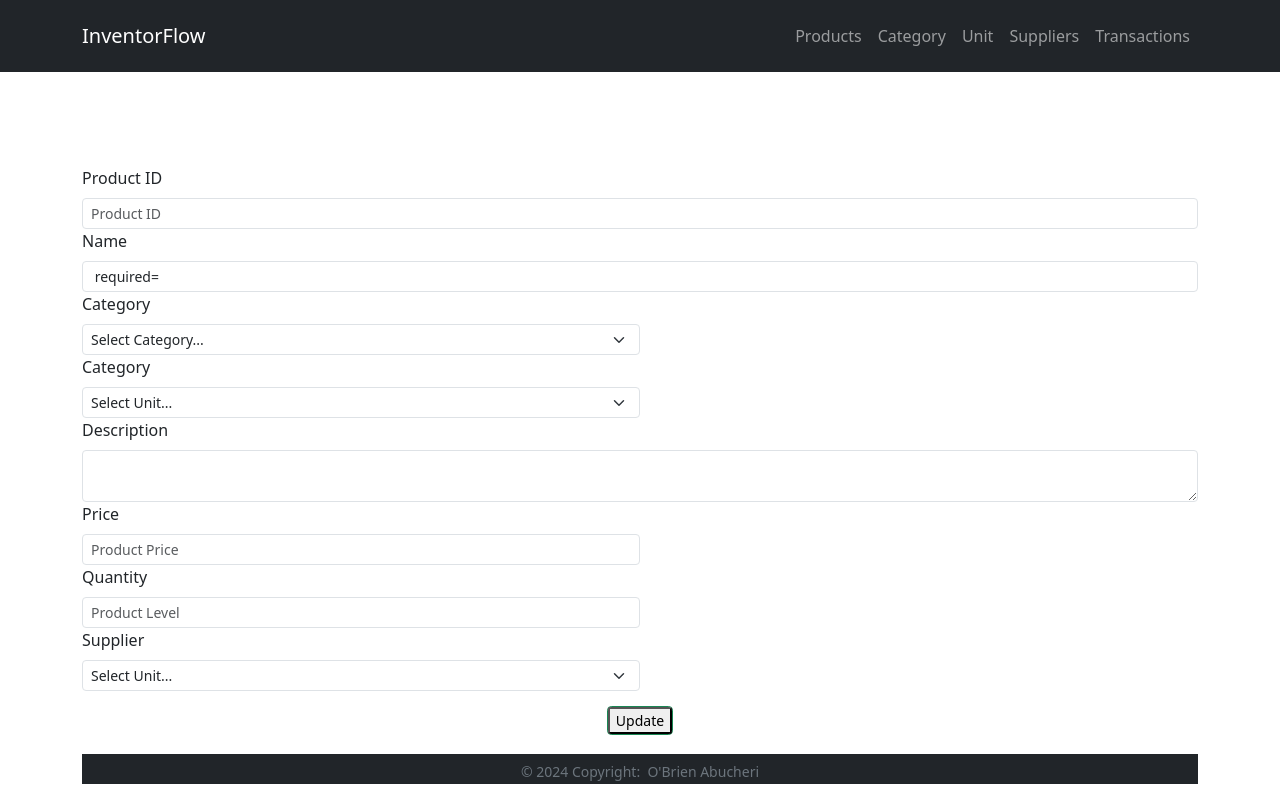
After one commit to Abucheri/InventorFlow_v0.0.1, a Flask app: page /edit_products/1 in a window 1280 px wide. The commit adds this page. Run offline with Flask 3, Linux system fonts and the light colour scheme; the visitor is signed in with stand-in values (Sample User, id 1); data that the repository does not hold is empty; some libraries are stand-ins or nearby versions.

Commit message:
added logic for products and transactions plus a minor edit ot suppliers

```diff
--- a/app.py
+++ b/app.py
@@ -308,6 +308,223 @@ def delete_suppliers(id):
     flash(f'Supplier "{supplier_name}" deleted successfully!', 'success')
     return redirect(url_for('suppliers'))
 
+# =======products=======
+@app.route('/products', methods=['GET'], strict_slashes=False)
+def products():
+    """Displays all products with their relevant details or search results with pagination"""
+    cursor = mysql.connection.cursor()
+
+    # Get the search query and page number from the request arguments
+    search_query = request.args.get('search', '')
+    page = request.args.get('page', 1, type=int)
+    per_page = 10
+    offset = (page - 1) * per_page
+
+    # Fetch categories, units, and suppliers for the dropdowns
+    cursor.execute("SELECT id, name FROM categories ORDER BY name ASC")
+    categories = cursor.fetchall()
+
+    cursor.execute("SELECT id, unit FROM units ORDER BY unit ASC")
+    units = cursor.fetchall()
+
+    cursor.execute("SELECT id, supplier_name FROM suppliers ORDER BY supplier_name ASC")
+    suppliers = cursor.fetchall()
+
+    # Base SQL query
+    base_sql = """
+    SELECT p.id, p.product_name AS name, c.name AS category, u.unit AS unit, p.description AS description, p.price AS price, p.quantity AS quantity,
+        s.supplier_name AS supplier, p.created_at AS create_date
+    FROM products AS p
+    LEFT JOIN categories AS c
+        ON p.product_category_id = c.id
+    LEFT JOIN units AS u
+        ON p.product_unit_id = u.id
+    LEFT JOIN suppliers AS s
+        ON p.product_supplier_id = s.id
+    """
+
+    # Modify the query if there is a search query
+    if search_query:
+        search_sql = base_sql + " WHERE p.product_name LIKE %s OR c.name LIKE %s OR u.unit LIKE %s OR s.supplier_name LIKE %s ORDER BY p.created_at DESC LIMIT %s OFFSET %s"
+        search_param = f"%{search_query}%"
+        cursor.execute(search_sql, (search_param, search_param, search_param, search_param, per_page, offset))
+    else:
+        pagination_sql = base_sql + " ORDER BY p.created_at DESC LIMIT %s OFFSET %s"
+        cursor.execute(pagination_sql, (per_page, offset))
+
+    products = cursor.fetchall()
+
+    # Get the total number of products for pagination
+    if search_query:
+        count_sql = "SELECT COUNT(*) FROM products AS p LEFT JOIN categories AS c ON p.product_category_id = c.id LEFT JOIN units AS u ON p.product_unit_id = u.id LEFT JOIN suppliers AS s ON p.product_supplier_id = s.id WHERE p.product_name LIKE %s OR c.name LIKE %s OR u.unit LIKE %s OR s.supplier_name LIKE %s"
+        cursor.execute(count_sql, (search_param, search_param, search_param, search_param))
+    else:
+        count_sql = "SELECT COUNT(*) FROM products"
+        cursor.execute(count_sql)
+
+    total_products = cursor.fetchone()[0]
+    total_pages = (total_products + per_page - 1) // per_page
+
+    cursor.close()
+
+    return render_template('index.html', categories=categories, units=units, suppliers=suppliers, products=products, search_query=search_query, page=page, total_pages=total_pages)
+
+@app.route('/add_products', methods=['POST'], strict_slashes=False)
+def add_products():
+    """Adds new product into the DB"""
+    if request.method == 'POST':
+        p_name = request.form['p_name']
+        p_category = request.form['p_category']
+        p_unit = request.form['p_unit']
+        p_desc = request.form['p_desc']
+        p_price = float(request.form['p_price'])
+        p_quantity = request.form['p_quantity']
+        p_supplier = request.form['p_supplier']
+        p_date = format_time_from_UI(request.form['p_date'])
+        cursor = mysql.connection.cursor()
+        cursor.execute("INSERT INTO products (id, product_name, product_category_id, product_unit_id, description, price, quantity, product_supplier_id, created_at) VALUES (%s, %s, %s, %s, %s, %s, %s, %s, %s)", (str(uuid4()), p_name, p_category, p_unit, p_desc, p_price, p_quantity, p_supplier, p_date))
+        mysql.connection.commit()
+        cursor.close()
+        flash(f'Product "{p_name}" added successfully!', 'success')
+        return redirect(url_for('products'))
+
+
+@app.route('/edit_products/<id>', methods=['GET', 'POST'], strict_slashes=False)
+@login_required(['admin', 'user'])
+def edit_products(id):
+    """Updates products by ID"""
+    if request.method == 'POST':
+        p_name = request.form['p_name']
+        p_category = request.form['p_category']
+        p_unit = request.form['p_unit']
+        p_desc = request.form['p_desc']
+        p_price = float(request.form['p_price'])
+        p_quantity = request.form['p_quantity']
+        p_supplier = request.form['p_supplier']
+
+        cursor = mysql.connection.cursor()
+        cursor.execute("""
+            UPDATE products SET product_name = %s, product_category_id = %s, product_unit_id = %s, description = %s, price = %s, quantity = %s, product_supplier_id = %s, updated_at = %s WHERE id = %s
+        """, (p_name, p_category, p_unit, p_desc, p_price, p_quantity, p_supplier, updated_date(), id))
+
+        mysql.connection.commit()
+        cursor.close()
+        flash(f'Product "{p_name}" updated successfully!', 'success')
+        return redirect(url_for('products'))
+    else:
+        cursor = mysql.connection.cursor()
+
+        # Fetch the product details
+        cursor.execute("SELECT * FROM products WHERE id = %s", (id,))
+        product = cursor.fetchone()
+
+        # Fetch categories, units, and suppliers for dropdowns
+        cursor.execute("SELECT id, name FROM categories ORDER BY name ASC")
+        categories = cursor.fetchall()
+
+        cursor.execute("SELECT id, unit FROM units ORDER BY unit ASC")
+        units = cursor.fetchall()
+
+        cursor.execute("SELECT id, supplier_name FROM suppliers ORDER BY supplier_name ASC")
+        suppliers = cursor.fetchall()
+
+        cursor.close()
+        return render_template('edit_products.html', product=product, categories=categories, units=units,
+                               suppliers=suppliers)
+
+@app.route('/delete_product/<id>', methods=['GET'], strict_slashes=False)
+@login_required(['admin', 'user'])
+def delete_product(id):
+    """Delete product by ID"""
+    cursor = mysql.connection.cursor()
+    cursor.execute("SELECT product_name FROM products WHERE id = %s", (id,))
+    product_name = cursor.fetchone()[0]
+    cursor.execute("DELETE FROM products WHERE id = %s", (id,))
+    mysql.connection.commit()
+    cursor.close()
+    flash(f'Product "{product_name}" deleted successfully!', 'success')
+    return redirect(url_for('products'))
+
+
+# @app.route('/analytics', methods=['GET', 'POST'], strict_slashes=False)
+# def analytics():
+#     """Displays a summary of the app data"""
+#     cursor = mysql.connection.cursor()
+#
+#     # Query counts for bar chart
+#     cursor.execute("SELECT COUNT(*) FROM products")
+#     product_count = cursor.fetchone()[0]
+#
+#     cursor.execute("SELECT COUNT(*) FROM categories")
+#     category_count = cursor.fetchone()[0]
+#
+#     cursor.execute("SELECT COUNT(*) FROM units")
+#     unit_count = cursor.fetchone()[0]
+#
+#     cursor.execute("SELECT COUNT(*) FROM suppliers")
+#     supplier_count = cursor.fetchone()[0]
+#
+#     # Query data for line chart (example query)
+#     cursor.execute(
+#         "SELECT DATE_FORMAT(created_at, '%Y-%m-%d') AS date, COUNT(*) AS count FROM transactions GROUP BY DATE_FORMAT(created_at, '%Y-%m-%d')")
+#     data = cursor.fetchall()
+#     labels = [row[0] for row in data]
+#     counts = [row[1] for row in data]
+#
+#     # Close cursor and connection
+#     cursor.close()
+#
+#     # Render template with data
+#     return render_template('summary.html', product_count=product_count, category_count=category_count,
+#                            unit_count=unit_count, supplier_count=supplier_count, labels=labels, counts=counts)
+
+# =======transactions page=======
+# Add this route to display the transactions page
+@app.route('/transactions', methods=['GET'], strict_slashes=False)
+@login_required(['admin', 'user'])
+def transactions():
+    """Displays all transactions with their relevant details or search results with pagination"""
+    cursor = mysql.connection.cursor()
+
+    # Get the search query and page number from the request arguments
+    search_query = request.args.get('search', '')
+    page = request.args.get('page', 1, type=int)
+    per_page = 10
+    offset = (page - 1) * per_page
+
+    # Base SQL query
+    base_sql = """
+    SELECT t.id, t.product_name, t.price, t.quantity, s.supplier_name, t.created_at
+    FROM transactions AS t
+    LEFT JOIN suppliers AS s ON t.supplier_name_id = s.id
+    """
+
+    # Modify the query if there is a search query
+    if search_query:
+        search_sql = base_sql + " WHERE t.product_name LIKE %s OR s.supplier_name LIKE %s ORDER BY t.created_at DESC LIMIT %s OFFSET %s"
+        search_param = f"%{search_query}%"
+        cursor.execute(search_sql, (search_param, search_param, per_page, offset))
+    else:
+        pagination_sql = base_sql + " ORDER BY t.created_at DESC LIMIT %s OFFSET %s"
+        cursor.execute(pagination_sql, (per_page, offset))
+
+    transactions = cursor.fetchall()
+
+    # Get the total number of transactions for pagination
+    if search_query:
+        count_sql = "SELECT COUNT(*) FROM transactions AS t LEFT JOIN suppliers AS s ON t.supplier_name_id = s.id WHERE t.product_name LIKE %s OR s.supplier_name LIKE %s"
+        cursor.execute(count_sql, (search_param, search_param))
+    else:
+        count_sql = "SELECT COUNT(*) FROM transactions"
+        cursor.execute(count_sql)
+
+    total_transactions = cursor.fetchone()[0]
+    total_pages = (total_transactions + per_page - 1) // per_page
+
+    cursor.close()
+
+    return render_template('transactions.html', transactions=transactions, search_query=search_query, page=page, total_pages=total_pages)
+
 
 if __name__ == '__main__':
     port = 5000
--- a/templates/base.html
+++ b/templates/base.html
@@ -28,11 +28,11 @@
                 <div class="container"><a class="navbar-brand d-flex align-items-center" href="{{ url_for('home') }}"><span>InventorFlow</span></a><button data-bs-toggle="collapse" class="navbar-toggler" data-bs-target="#navcol-5"><span class="visually-hidden">Toggle navigation</span><span class="navbar-toggler-icon"></span></button>
                     <div class="collapse navbar-collapse" id="navcol-5">
                         <ul class="navbar-nav ms-auto">
-{#                            <li class="nav-item"><a class="nav-link" href="{{ url_for('products') }}">Products</a></li>#}
+                            <li class="nav-item"><a class="nav-link" href="{{ url_for('products') }}">Products</a></li>
                             <li class="nav-item"><a class="nav-link" href="{{ url_for('categories') }}">Category</a></li>
                             <li class="nav-item"><a class="nav-link" href="{{ url_for('units') }}">Unit</a></li>
                             <li class="nav-item"><a class="nav-link" href="{{ url_for('suppliers') }}">Suppliers</a></li>
-{#                            <li class="nav-item"><a class="nav-link" href="{{ url_for('transactions') }}">Transactions</a></li>#}
+                            <li class="nav-item"><a class="nav-link" href="{{ url_for('transactions') }}">Transactions</a></li>
 {#                            <li class="nav-item"><a class="nav-link" href="{{ url_for('summary') }}">Summary</a></li>#}
                         </ul>
                     </div>
--- /dev/null
+++ b/templates/edit_products.html
@@ -0,0 +1,79 @@
+{% extends 'base.html' %}
+
+{% block title %}Edit Products{% endblock %}
+
+{% block content %}
+    <div style="margin-top: 150px;">
+        {% with messages = get_flashed_messages() %}
+            {% if messages %}
+                <ul class="flashes">
+                    {% for message in messages %}
+                        <li>{{ message }}</li>
+                    {% endfor %}
+                </ul>
+            {% endif %}
+        {% endwith %}
+        <form method="POST">
+            <div class="col-12">
+                <label class="form-label" for="id">Product ID</label>
+                <input class="form-control form-control-sm" type="text" id="product_id" name="id" placeholder="Product ID"  value="{{ product[0] }}">
+            </div>
+            <div class="col-md-12">
+                <label class="form-label" for="name">Name</label>
+                <input class="form-control form-control-sm" type="text" id="name" name="p_name" placeholder="Enter product name" value="{{ product[1] }} required="">
+            </div>
+            <div class="col-md-6">
+                <label class="form-label" for="category">Category</label>
+                <select class="form-select form-select-sm" id="category" name="p_category" required="">
+                    <optgroup label="Product Category">
+                        <option value="">Select Category...</option>
+                        {% for category in categories %}
+                            <option value="{{ category[0] }}" {% if category[0] == product[2] %}selected{% endif %}>{{ category[1] }}</option>
+                        {% endfor %}
+                    </optgroup>
+                </select>
+            </div>
+            <div class="col-md-6">
+                <label class="form-label" for="unit">Category</label>
+                <select class="form-select form-select-sm" id="unit" name="p_unit" required="">
+                    <optgroup label="Product Category">
+                        <option value="">Select Unit...</option>
+                        {% for unit in units %}
+                            <option value="{{ unit[0] }}" {% if unit[0] == product[3] %}selected{% endif %}>{{ unit[1] }}</option>
+                        {% endfor %}
+                    </optgroup>
+                </select>
+            </div>
+            <div class="col-12">
+                <label class="form-label" for="description">Description</label>
+                <textarea class="form-control form-control-sm" id="description" name="p_desc" placeholder="Write the product description here..." required="">
+                    {{ product[4] }}
+                </textarea>
+            </div>
+            <div class="col-md-6">
+                <label class="form-label" for="price">Price</label>
+                <input class="form-control form-control-sm" type="number" id="price" name="p_price" value="{{ product[5] }}" placeholder="Product Price" required="">
+            </div>
+            <div class="col-md-6">
+                <label class="form-label" for="quantity">Quantity</label>
+                <input class="form-control form-control-sm" type="number" id="quantity-1" name="p_quantity" value="{{ product[6] }}" required="" placeholder="Product Level">
+            </div>
+            <div class="col-md-6">
+                <label class="form-label" for="supplier">Supplier</label>
+                <select class="form-select form-select-sm" id="supplier" name="p_supplier" required="">
+                    <optgroup label="Product Category">
+                        <option value="">Select Unit...</option>
+                        {% for supplier in suppliers %}
+                            <option value="{{ supplier[0] }}" {% if supplier[0] == product[7] %}selected{% endif %}>{{ supplier[1] }}</option>
+                        {% endfor %}
+                    </optgroup>
+                </select>
+            </div>
+            <div class="text-center" style="margin-top: 15px;">
+                <input class="btn btn-sm btn-success" type="submit" name="save" value="Update">
+            </div>
+        </form>
+    </div>
+
+
+{% endblock content %}
--- a/templates/suppliers.html
+++ b/templates/suppliers.html
@@ -50,7 +50,7 @@
                                     <tbody>
                                         {% for supplier in suppliers.items %}
                                             <tr>
-                                                <td class="text-truncate" style="max-width: 200px;">{{ loop.index }}</td>
+                                                <td class="text-truncate" style="max-width: 200px;">{{ loop.index + (suppliers.page - 1) * suppliers.per_page }}</td>
                                                 <td>{{ supplier[1] }}</td>
                                                 <td>{{ supplier[2] }}</td>
                                                 <td>{{ supplier[3] }}</td>
```
Also changed, not shown: templates/index.html (+102 -79 lines), templates/summary.html (+15 -7 lines), templates/transactions.html (+29 -47 lines).
